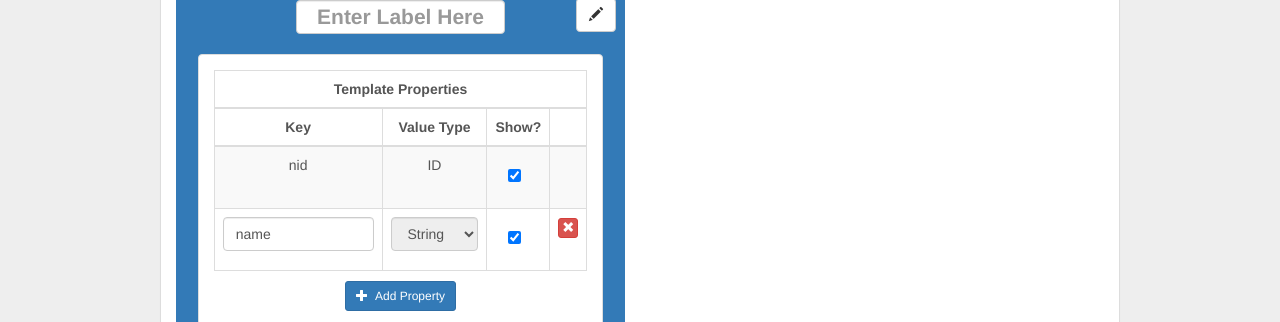
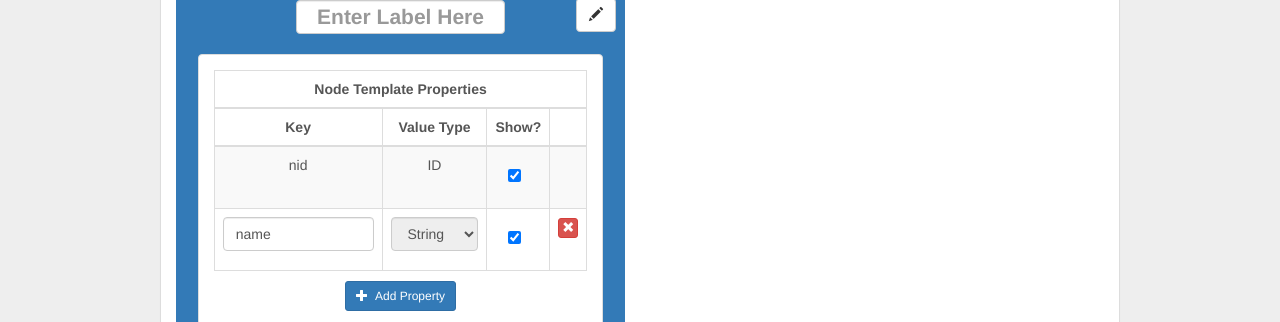
Before and after one commit to pinderby/aPixHub, a React (Create React App) app: page /u/1/1 in a window 1280 px wide. Both pictures are taken after a click on the button 599 px from the left and 160 px from the top of the page. Shown: the part 478-800 px from the top of the page. Built offline with nearby package versions, Linux system fonts and the light colour scheme.

Commit message:
Began refactor of NodeTemplate to support multiple template types, all tests pass

```diff
--- a/src/components/Repo/Repo.js
+++ b/src/components/Repo/Repo.js
@@ -35,7 +35,6 @@ class Repo extends Component {
     this.changeTemplateType = this.changeTemplateType.bind(this);
     this.changeTemplate = this.changeTemplate.bind(this);
     this.addTemplate = this.addTemplate.bind(this);
-    this.editTemplate = this.editTemplate.bind(this);
     this.addNode = this.addNode.bind(this);
     this.editNode = this.editNode.bind(this);
     this.saveNode = this.saveNode.bind(this);
@@ -188,12 +187,6 @@ class Repo extends Component {
         activeTemplate: newTemplate
       };
     });
-  }
-
-  editTemplate(template) {
-    // TODO --DTM-- Implement
-    // this.setState({sidemenu: {open: true}});
-    console.log('editTemplate() template: ', template);
   }
 
   addNode() {
@@ -365,21 +358,7 @@ class Repo extends Component {
                 changeTemplateType={this.changeTemplateType}
                 addTemplate={this.addTemplate}
                 changeTemplate={this.changeTemplate}
-                editTemplate={this.editTemplate}
                 updateSettings={this.updateSettings} />
-              {/* <div className="panel-heading">
-                <h3>
-                  {this.renderTemplateDropdown()}
-                </h3>
-                <Button className="create-template-btn" bsStyle="primary" onClick={() => this.addTemplate()}>
-                  <Glyphicon glyph="plus" />
-                </Button>
-              </div>
-              <div className="panel-body">
-                <div className="list-group">
-                  {this.renderTemplates(this.state.templateType)}
-                </div>
-              </div> */}
             </div>
             <div className="node-col">
               <NodesPanel
--- a/src/components/TemplatesPanel/NodeTemplate.js
+++ b/src/components/TemplatesPanel/NodeTemplate.js
@@ -7,9 +7,9 @@ import { Table, Collapse, Checkbox, Button, Glyphicon, Modal } from 'react-boots
 // import './NodeTemplate.css'
 import './TemplateSearch.css';
 import EditableInput from '../EditableInput'
-import LoadingOverlay from '../LoadingOverlay';
 import { InputTypes } from '../../constants/PropertyTypes';
 import { fetchTemplate, updateNodeTemplate, fetchDeleteTemplate } from '../../actions/templates';
+import TemplateTypes from '../../constants/OtherConstants.js';
 
 class NodeTemplate extends Component {
   constructor(props) {
@@ -17,8 +17,12 @@ class NodeTemplate extends Component {
 
     // Bind methods
     this.updateTemplateField = this.updateTemplateField.bind(this);
+    this.renderTemplate = this.renderTemplate.bind(this);
+    this.renderTemplatePropsTable = this.renderTemplatePropsTable.bind(this);
+    this.renderRelPropsTable = this.renderRelPropsTable.bind(this);
     this.renderTemplateProps = this.renderTemplateProps.bind(this);
     this.renderTemplateRels = this.renderTemplateRels.bind(this);
+    this.renderRemovePropModal = this.renderRemovePropModal.bind(this);
     this.addPropToTemplate = this.addPropToTemplate.bind(this);
     this.addPropToRel = this.addPropToRel.bind(this);
     this.removePropFromTemplate = this.removePropFromTemplate.bind(this);
@@ -276,6 +280,63 @@ class NodeTemplate extends Component {
       propToRemove: {} });
   }
 
+  renderTemplate() {
+    // If template doesn't exist, return
+    if (!this.props.template) return;
+
+    // If template exists, return template
+    console.log('Template:', this.state.template); // TODO --DTM-- Remove
+    return(
+      <div className="apix-template">
+        <div className="panel panel-default">
+          <div className="panel-body">
+          {/* TODO --DTM-- ADD FROM NODE / TO NODE FOR RELATIONSHIPS */}
+            {/* Template Properties Table */}
+            {this.renderTemplatePropsTable(this.state.template)}
+
+            {/* Template Relationships Table */}
+            {this.renderRelPropsTable(this.state.template)}
+
+            <Button className={this.state.editing ? "template-submit-btn" : "hidden"}
+              bsStyle="primary" onClick={() => this.updateTemplate()} >Update Template</Button>
+            <Button className={this.state.editing ? "template-cancel-btn" : "hidden"}
+              onClick={() => this.cancelEditing()}>Cancel</Button>
+          </div>
+        </div>
+      </div>
+    );
+  }
+
+  renderTemplatePropsTable(template) {
+    return(
+      <div className="template-props-table-container">
+        <Table striped bordered hover className="template-table">
+          <thead>
+            <tr className="template-table-header">
+              <th colSpan={this.state.editing ? "4" : "3"}>
+                {TemplateTypes.getTypeTitle(this.props.templateType)} Properties
+              </th>
+            </tr>
+            <tr>
+              <th>Key</th>
+              <th>Value Type</th>
+              <th>Show?</th>
+              <th className={this.state.editing ? "" : "hidden"}></th>
+            </tr>
+          </thead>
+          <tbody className="template-props">
+            {this.renderTemplateProps(template.properties)}
+          </tbody>
+        </Table>
+        <Button className={this.state.editing ? "template-add-prop-btn" : "hidden"}
+          bsStyle="primary" bsSize="small" onClick={() => this.addPropToTemplate(template.properties)} >
+          <Glyphicon glyph="plus" />
+          Add Property
+        </Button>
+      </div>
+    );
+  }
+
   // Render template properties
   renderTemplateProps(props) {
     var propComps = [];
@@ -339,6 +400,35 @@ class NodeTemplate extends Component {
       return propComps;
     }
     return;
+  }
+
+  renderRelPropsTable(template) {
+    // If template is a relationship template, don't render relationships
+    if (this.props.isRelationship) return;
+
+    // If template is a relationship template, render relationships
+    return (
+      <div className="relationship-props-table-container">
+        <Table striped bordered hover className="template-table">
+          <thead>
+            <tr className="template-table-header">
+            <th colSpan={this.state.editing ? "3" : "2"}>
+              {TemplateTypes.getTypeTitle(this.props.templateType)} Relationships
+            </th>
+            </tr>
+            <tr>
+              <th>Key</th>
+              <th>Value Type</th>
+              <th className={this.state.editing ? "" : "hidden"}></th>
+            </tr>
+          </thead>
+          <tbody className="template-rels">
+            {this.renderTemplateRels(template.in_relationships, true)}
+            {this.renderTemplateRels(template.out_relationships, false)}
+          </tbody>
+        </Table>
+      </div>
+    );
   }
 
   // Render template properties
@@ -428,75 +518,13 @@ class NodeTemplate extends Component {
     return;
   }
 
-  render() {
-    console.log('this.state', this.state); // TODO --DM-- Remove
-    console.log('this.props', this.props); // TODO --DM-- Remove
+  renderRemovePropModal() {
+    // If propToRemove doesn't exist, return
+    if (_.isEmpty(this.state.propToRemove)) return;
 
-    // If template exists, generate template panel
-    let templatePanel = "";
-    if (this.props.template) {
-      // Initialize template and display label
-      let template = this.state.template;
-
-      templatePanel =
-        <div className="apix-template">
-          <div className="panel panel-default">
-            <div className="panel-body">
-              {/* Template Properties Table */}
-              <Table striped bordered hover className="template-table">
-                <thead>
-                  <tr className="template-table-header">
-                    <th colSpan={this.state.editing ? "4" : "3"}>Template Properties</th>
-                  </tr>
-                  <tr>
-                    <th>Key</th>
-                    <th>Value Type</th>
-                    <th>Show?</th>
-                    <th className={this.state.editing ? "" : "hidden"}></th>
-                  </tr>
-                </thead>
-                <tbody className="template-props">
-                  {this.renderTemplateProps(template.properties)}
-                </tbody>
-              </Table>
-              <Button className={this.state.editing ? "template-add-prop-btn" : "hidden"}
-                bsStyle="primary" bsSize="small" onClick={() => this.addPropToTemplate(template.properties)} >
-                <Glyphicon glyph="plus" />
-                Add Property
-              </Button>
-
-              {/* Template Relationships Table */}
-              <Table striped bordered hover className="template-table">
-                <thead>
-                  <tr className="template-table-header">
-                  <th colSpan={this.state.editing ? "3" : "2"}>Template Relationships</th>
-                  </tr>
-                  <tr>
-                    <th>Key</th>
-                    <th>Value Type</th>
-                    <th className={this.state.editing ? "" : "hidden"}></th>
-                  </tr>
-                </thead>
-                <tbody className="template-rels">
-                  {this.renderTemplateRels(template.in_relationships, true)}
-                  {this.renderTemplateRels(template.out_relationships, false)}
-                </tbody>
-              </Table>
-              <Button className={this.state.editing ? "template-submit-btn" : "hidden"}
-                bsStyle="primary" onClick={() => this.updateTemplate()} >Update Template</Button>
-              <Button className={this.state.editing ? "template-cancel-btn" : "hidden"}
-                onClick={() => this.cancelEditing()}>Cancel</Button>
-            </div>
-          </div>
-        </div>
-
-      console.log('Template:', template); // TODO --DTM-- Remove
-    }
-
-    let removePropModal = "";
-    if (!_.isEmpty(this.state.propToRemove)) {
+    // Check if propToRemove is relationship property or template property
     if (this.state.propToRemove.index.relIndex === -1) {
-        removePropModal =
+      return(
         <Modal show={this.state.showRemovePropModal} onHide={this.handleClose}>
           <Modal.Header closeButton>
             <Modal.Title>Delete Template Property?</Modal.Title>
@@ -517,8 +545,9 @@ class NodeTemplate extends Component {
             </Button>
           </Modal.Footer>
         </Modal>
+      );
     } else {
-        removePropModal =
+      return(
         <Modal show={this.state.showRemovePropModal} onHide={this.handleClose}>
           <Modal.Header closeButton>
             <Modal.Title>Delete Relationship Property?</Modal.Title>
@@ -541,8 +570,13 @@ class NodeTemplate extends Component {
             </Button>
           </Modal.Footer>
         </Modal>
+      );
     }
   }
+
+  render() {
+    console.log('this.state', this.state); // TODO --DM-- Remove
+    console.log('this.props', this.props); // TODO --DM-- Remove
 
     return (
       <div className={(this.props.open) ? "list-group-item template-item active" : "list-group-item template-item" }>
@@ -561,9 +595,9 @@ class NodeTemplate extends Component {
           <div className="template-container">
             {/* TODO --DTM-- Remove */}
             {/* <show={this.props.nodeTemplate.isFetching} /> */}
-            {templatePanel}
+            {this.renderTemplate()}
             <div>
-              {removePropModal}
+              {this.renderRemovePropModal()}
             </div>
           </div>
         </Collapse>
--- a/src/components/TemplatesPanel/TemplatesPanel.js
+++ b/src/components/TemplatesPanel/TemplatesPanel.js
@@ -16,12 +16,7 @@ class TemplatesPanel extends Component {
 
     // Initialize state
     this.state = {
-      user: {},
-      query: "",
-      queryProp: "",
-      editing: props.editing,
-      node: props.node,
-      showPopover: false
+      // TODO --DTM--
     };
   }
 
@@ -49,19 +44,21 @@ class TemplatesPanel extends Component {
 
   renderTemplates(templateType) {
     // Initialize variables
-    let nodeTemplates = this.props.nodeTemplates,
+    let templateComps = [],
+        nodeTemplates = this.props.nodeTemplates,
         nodeTemplate = this.props.activeTemplate,
-        templateComps = [],
-        label = this.props.label,
         repoSettings = this.props.repoSettings,
         changeTemplate = this.props.changeTemplate,
-        updateSettings = this.props.updateSettings,
-        editTemplate = this.props.editTemplate;
+        updateSettings = this.props.updateSettings;
 
     console.log('nodeTemplates: ', nodeTemplates); // TODO --DTM-- Remove
 
     // Return if not array (can occur when API call does not return nodes)
     if (Object.prototype.toString.call( nodeTemplates ) !== '[object Array]' ) return;
+
+    // Determine if template type is relationship
+    let isRelationship = false;
+    if (templateType === 2) isRelationship = true;
 
     // Iterate through templates
     nodeTemplates.forEach(function (template, index) {
@@ -77,7 +74,9 @@ class TemplatesPanel extends Component {
             key={template.id}
             open={(template.id === nodeTemplate.id)}
             repoSettings={repoSettings}
+            templateType={templateType}
             template={temp}
+            isRelationship={isRelationship}
             updateSettings={updateSettings}
             changeTemplate={changeTemplate} />
       );
--- a/src/test_data.json
+++ b/src/test_data.json
@@ -167,6 +167,46 @@
       ],
       "in_relationships": [],
       "out_relationships": []
+    }
+  ],
+  "relationship_templates": [
+    {
+      "id": "80174196-958a-4038-a739-8fa17c81e480",
+      "rel_type": "DIRECTED",
+      "to_node_id": "3152f3c7-ebc8-4e7a-981c-11951f65bebb",
+      "from_node_id_name": "Director",
+      "from_node_id": "cb8677a1-6106-4010-933d-db4522302c83",
+      "created_at": "2017-09-08T16:21:02.178Z",
+      "updated_at": "2017-09-08T16:21:02.178Z",
+      "properties": [
+        {
+          "id": "c60b7311-b3d8-4812-a1c1-33669b8c9c2a",
+          "key": "name",
+          "value_type": "string",
+          "node_id": "3152f3c7-ebc8-4e7a-981c-11951f65bebb",
+          "created_at": "2017-09-08T16:21:02.026Z",
+          "updated_at": "2017-09-08T16:21:02.122Z"
+        }
+      ]
+    },
+    {
+      "id": "80174196-958a-4038-a739-8fa17c81e490",
+      "rel_type": "STARRING",
+      "to_node_id_name": "Actor",
+      "to_node_id": "3152f3c7-ebc8-4e7a-981c-11951f65bebb",
+      "from_node_id": "cb8677a1-6106-4010-933d-db4522302c83",
+      "created_at": "2017-09-08T16:21:02.178Z",
+      "updated_at": "2017-09-08T16:21:02.178Z",
+      "properties": [
+        {
+          "id": "c60b7311-b3d8-4812-a1c1-33669b8c9c2a",
+          "key": "name",
+          "value_type": "string",
+          "node_id": "3152f3c7-ebc8-4e7a-981c-11951f65bebb",
+          "created_at": "2017-09-08T16:21:02.026Z",
+          "updated_at": "2017-09-08T16:21:02.122Z"
+        }
+      ]
     }
   ],
   "nodes" : {
```
Also changed, not shown: todo.txt. Lines whose indentation alone changed are shown as unchanged.
